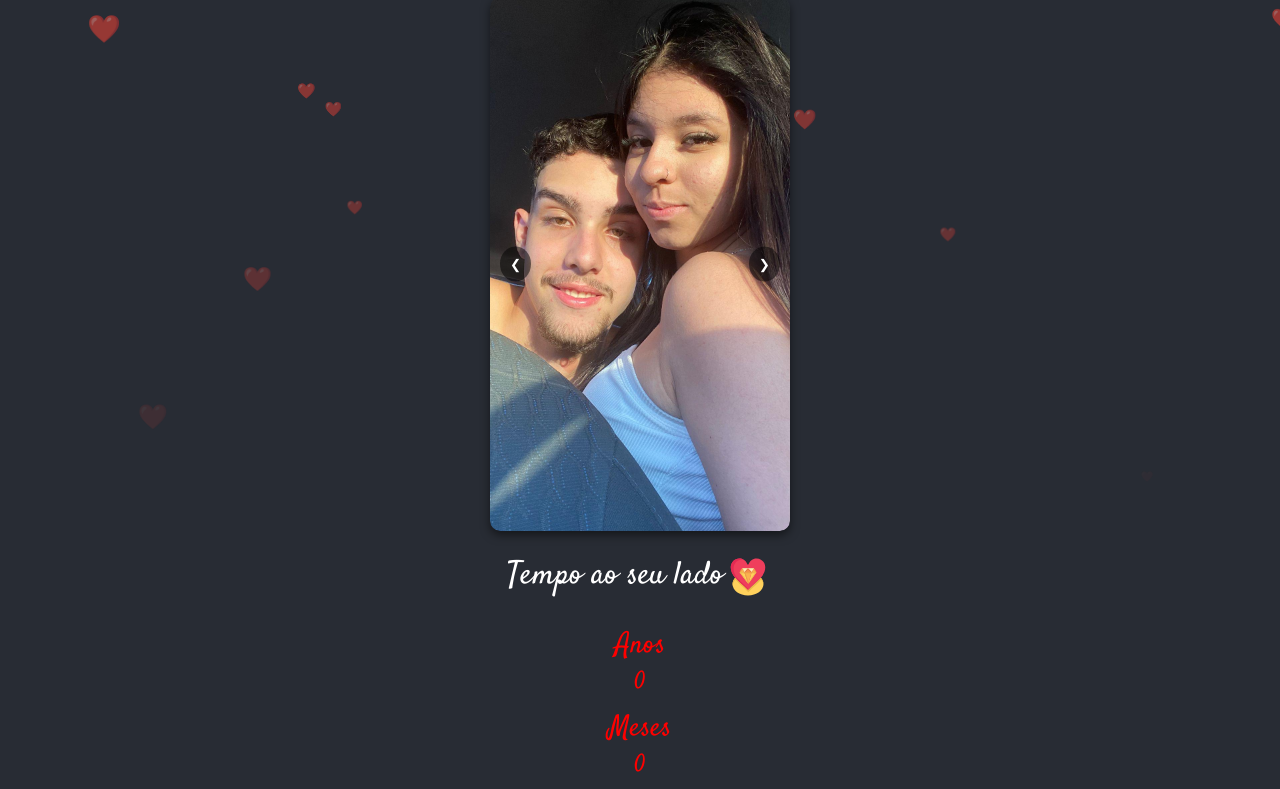
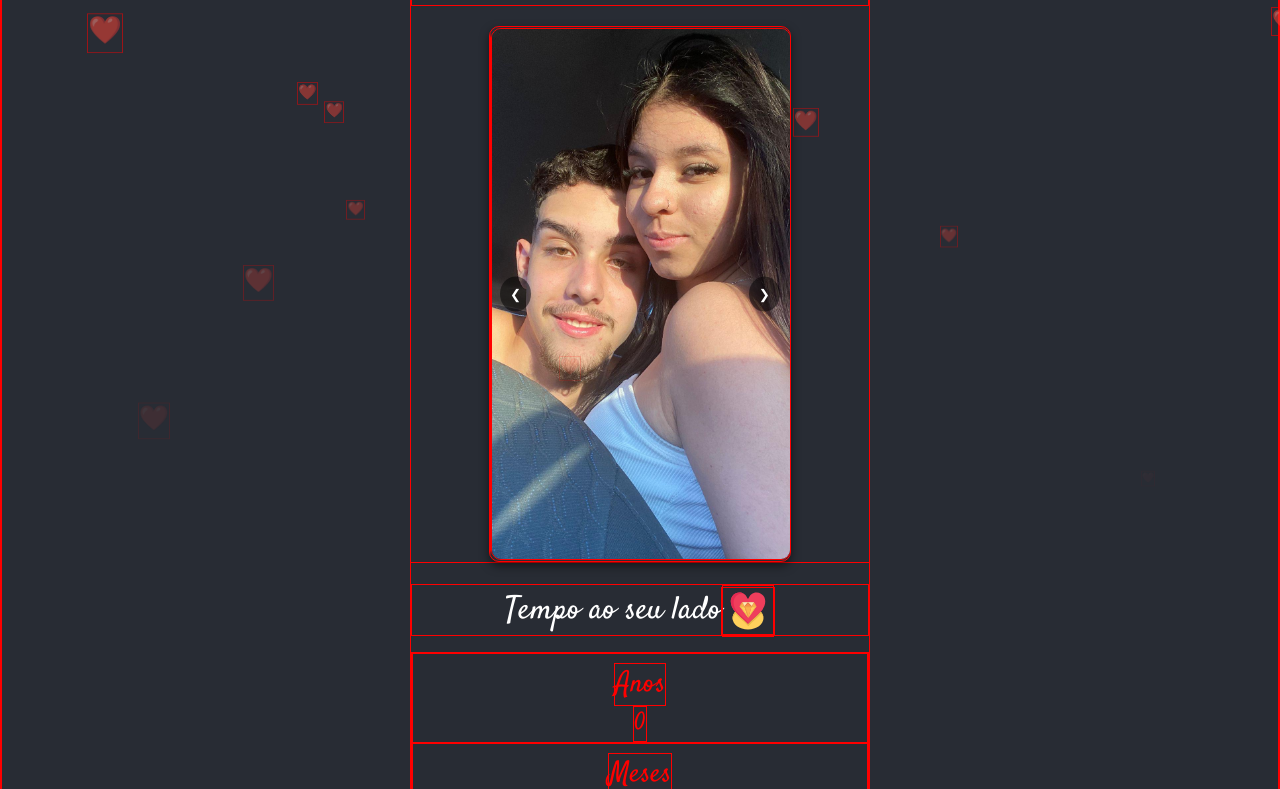
Before and after one commit to H3VN3R/amovoce, a plain HTML site: page index.html in a window 1280 px wide. Shown: the part 247-1036 px from the top of the page. Drawn offline with Linux system fonts and the light colour scheme.

Commit message:
Update style.css

```diff
--- a/style.css
+++ b/style.css
@@ -1,3 +1,7 @@
+* {
+    border: 1px solid red;
+}
+
 body {
     font-family: "Satisfy", cursive;
     display: flex;
```
